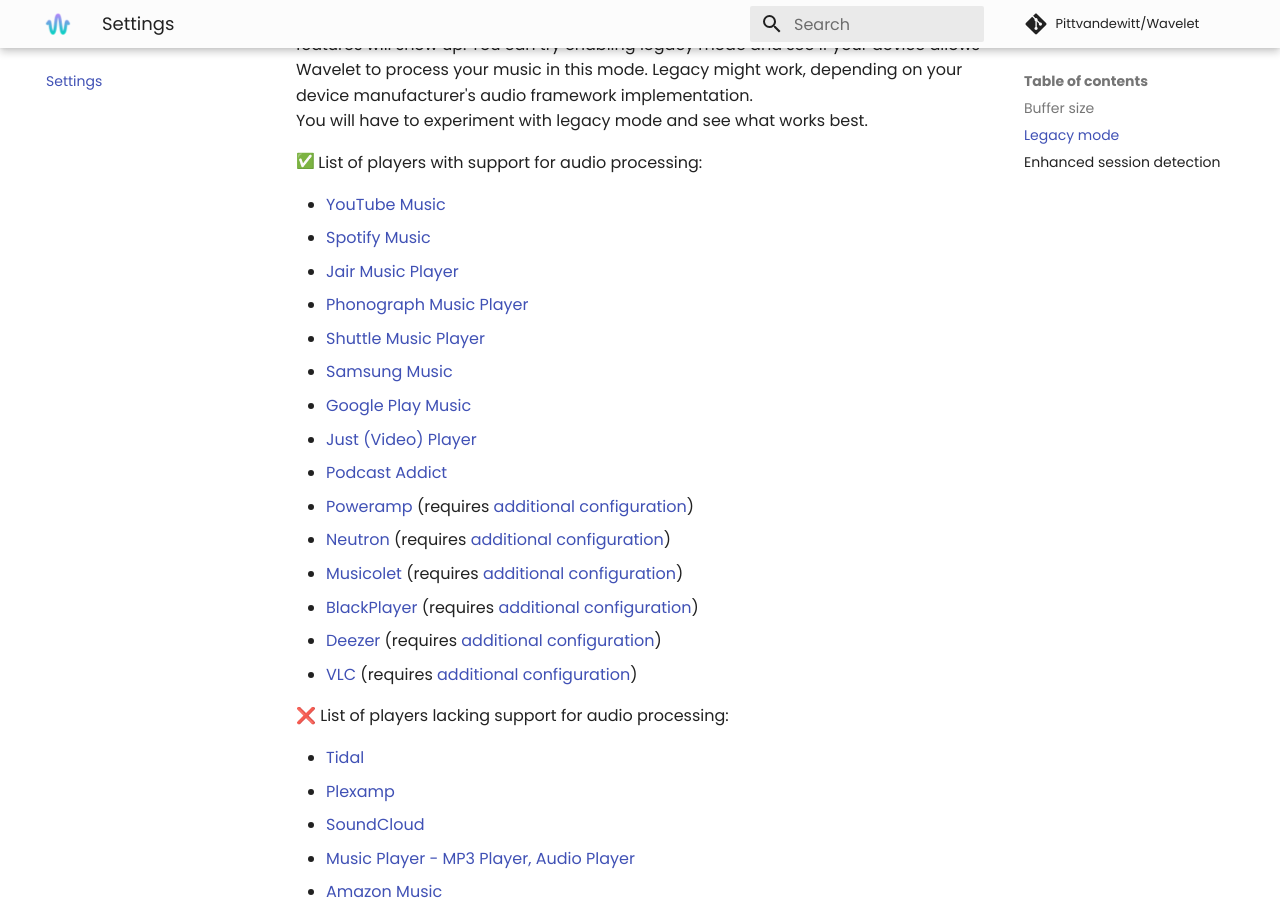
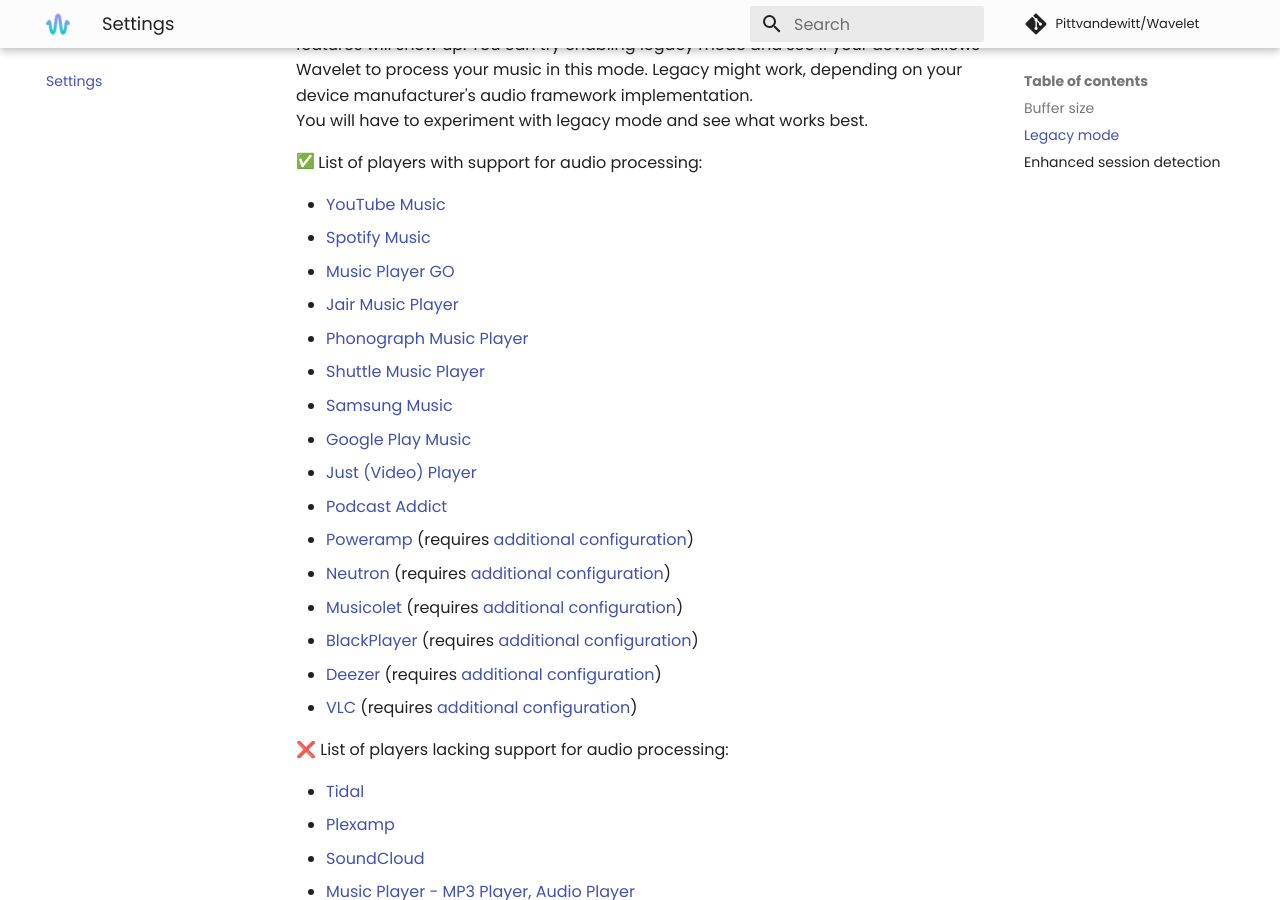
Before and after one commit to Pittvandewitt/Wavelet, an MkDocs documentation site: the page built from docs/Settings.md, in a window 1280 px wide and 900 px high, scrolled down 595 px. Built offline with MkDocs 1.6.1 and Material for MkDocs 9.7.7, drawn with Linux system fonts in a browser that asks for light colours; emoji names are drawn with the system emoji font; comment, search, counter and statistics services are not loaded.

Commit message:
Add Music Player Go to list of supported music players

```diff
--- a/docs/Settings.md
+++ b/docs/Settings.md
@@ -15,6 +15,7 @@
 
 * [YouTube Music](https://play.google.com/store/apps/details?id=com.google.android.apps.youtube.music)
 * [Spotify Music](https://play.google.com/store/apps/details?id=com.spotify.music)
+* [Music Player GO](https://play.google.com/store/apps/details?id=com.iven.musicplayergo)
 * [Jair Music Player](https://play.google.com/store/apps/details?id=aj.jair.music)
 * [Phonograph Music Player](https://play.google.com/store/apps/details?id=com.kabouzeid.gramophone)
 * [Shuttle Music Player](https://play.google.com/store/apps/details?id=another.music.player)
```
